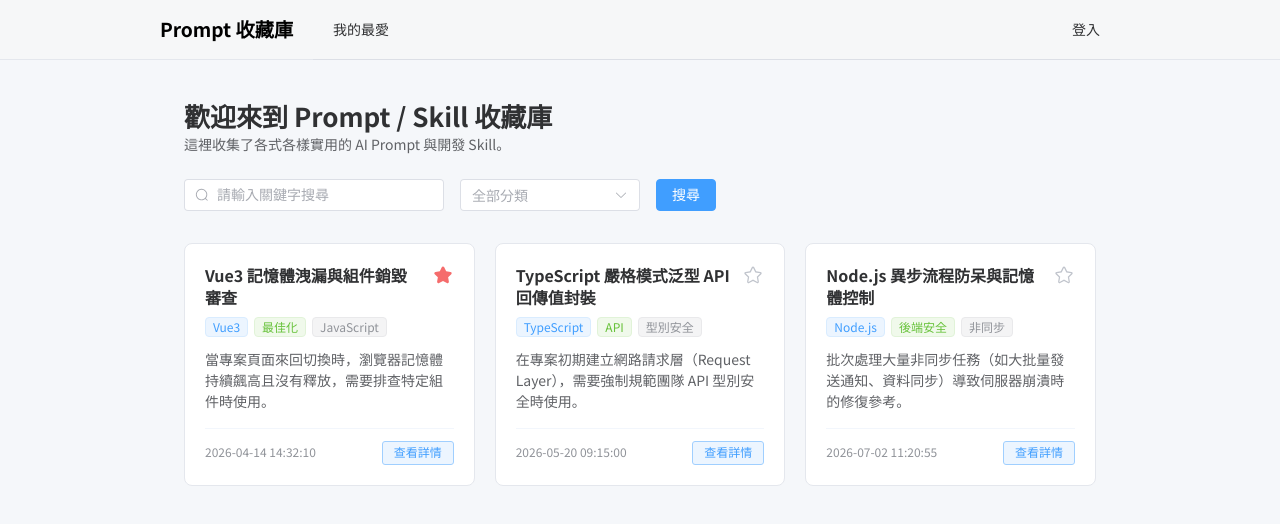
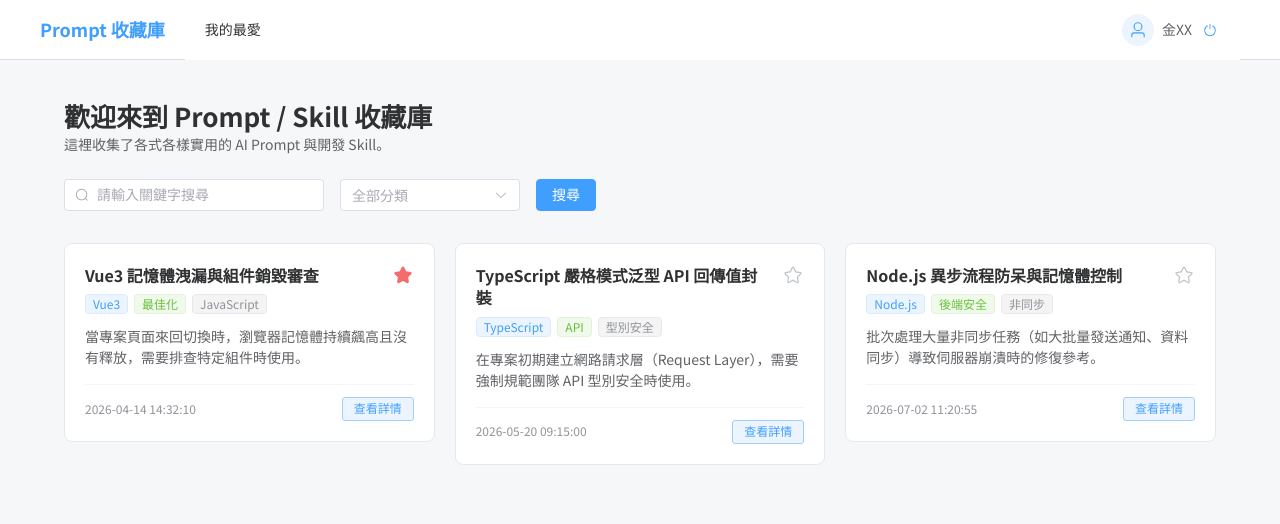
Before and after one commit to vdiefn/prompts-and-skills-collection, a Vue app: page / in a window 1280 px wide. Shown: the top 524 px of the page. Built offline with nearby package versions, Linux system fonts and the light colour scheme.

Commit message:
feat: update layout

```diff
--- a/src/layouts/FrontLayout.vue
+++ b/src/layouts/FrontLayout.vue
@@ -1,10 +1,38 @@
+<script setup>
+import { ref, computed } from 'vue'
+import { useRouter, useRoute } from 'vue-router'
+import { ElMessage } from 'element-plus'
+import { User, SwitchButton } from '@element-plus/icons-vue'
+
+const route = useRoute()
+const router = useRouter()
+
+const activeMenu = computed(() => {
+  return route.path
+})
+
+const userInfo = ref({
+  username: '金XX'
+})
+
+const handleLogout = () => {
+  isLoggedIn.value = false
+  userInfo.value = null
+
+  ElMessage.success('已安全登出')
+
+  // 登出後導回首頁
+  router.push('/login')
+}
+</script>
+
 <template>
   <el-container class="front-layout">
     <el-header class="header">
       <div class="header-container">
         <div
           class="logo"
-          @click="$router.push('/')"
+          @click="router.push('/')"
         >
           Prompt 收藏庫
         </div>
@@ -14,16 +42,27 @@
           :router="true"
           :ellipsis="false"
           class="custom-menu"
+          :default-active="activeMenu"
         >
           <el-menu-item index="/my-favorite">
             我的最愛
           </el-menu-item>
-
           <div class="flex-grow" />
 
-          <el-menu-item index="/login">
-            登入
-          </el-menu-item>
+          <div class="user-profile-wrapper">
+            <div class="avatar-container">
+              <el-avatar :size="32" :icon="User" class="custom-avatar" />
+              <span class="username-text">{{ userInfo?.username }}</span>
+              <el-button
+                type="primary"
+                link
+                :icon="SwitchButton"
+                class="logout-btn"
+                title="登出"
+                @click="handleLogout"
+              />
+            </div>
+          </div>
         </el-menu>
       </div>
     </el-header>
@@ -37,61 +76,64 @@
 </template>
 
 <style scoped>
-/* 全域佈局設定 */
-.front-layout {
-  min-height: 100vh;
-  display: flex;
-  flex-direction: column;
-}
-
-/* 導覽列樣式調整 */
 .header {
-  background-color: #f6f7f8;
-  border-bottom: 1px solid var(--el-border-color-light);
-  padding: 0;
-  height: 60px;
+  border-bottom: 1px solid #dcdfe6;
+  background-color: #ffffff;
 }
 
 .header-container {
-  max-width: 75%;
-  width: 100%;
-  margin: 0 auto;
   display: flex;
   align-items: center;
   height: 100%;
+  max-width: 1200px;
+  margin: 0 auto;
 }
 
 .logo {
+  font-size: 18px;
   font-weight: bold;
-  font-size: 1.2rem;
+  color: #409eff;
+  cursor: pointer;
   margin-right: 20px;
-  cursor: pointer;
-  white-space: nowrap;
+  flex-shrink: 0;
 }
 
 .custom-menu {
-  flex-grow: 1;
-  background-color: #f6f7f8 !important;
+  flex: 1;
+  border-bottom: none !important;
+  display: flex;
+  align-items: center;
 }
-
-.custom-menu .el-menu-item {
-  background-color: #f6f7f8 !important;
-  border-bottom: none !important;
-}
-
 .flex-grow {
   flex-grow: 1;
 }
 
-.main-content {
-  background-color: #f5f7fa;
-  padding: 20px 0;
-  flex-grow: 1;
+.user-profile-wrapper {
+  display: flex;
+  align-items: center;
+  height: 100%;
+  padding: 0 20px;
 }
 
-.main-container {
-  max-width: 75%;
-  width: 100%;
-  margin: 0 auto;
+.avatar-container {
+  display: flex;
+  align-items: center;
+  gap: 8px;
+  outline: none;
+}
+
+.custom-avatar {
+  background-color: #ecf5ff;
+  color: #409eff;
+}
+
+.username-text {
+  font-size: 14px;
+  color: #606266;
+  font-weight: 500;
+}
+
+.avatar-container:hover .username-text {
+  color: #409eff;
 }
 </style>
```
